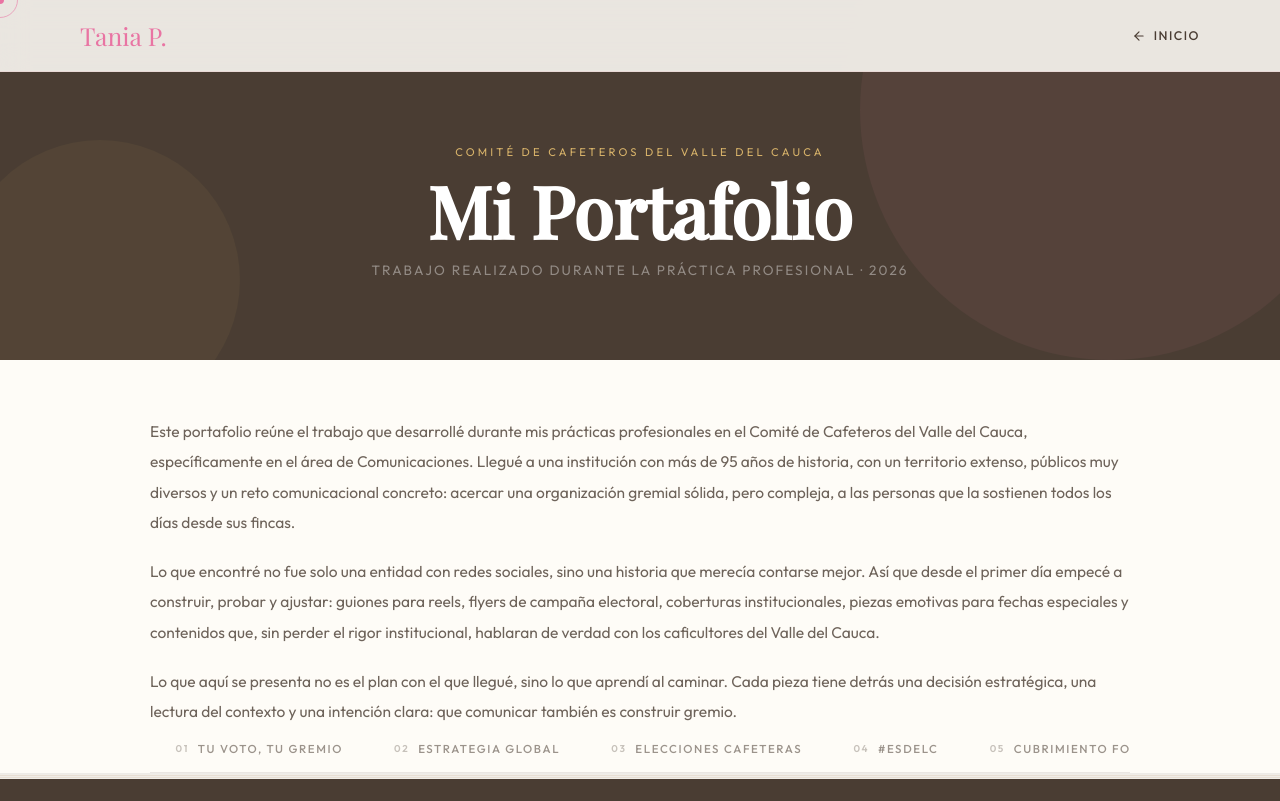
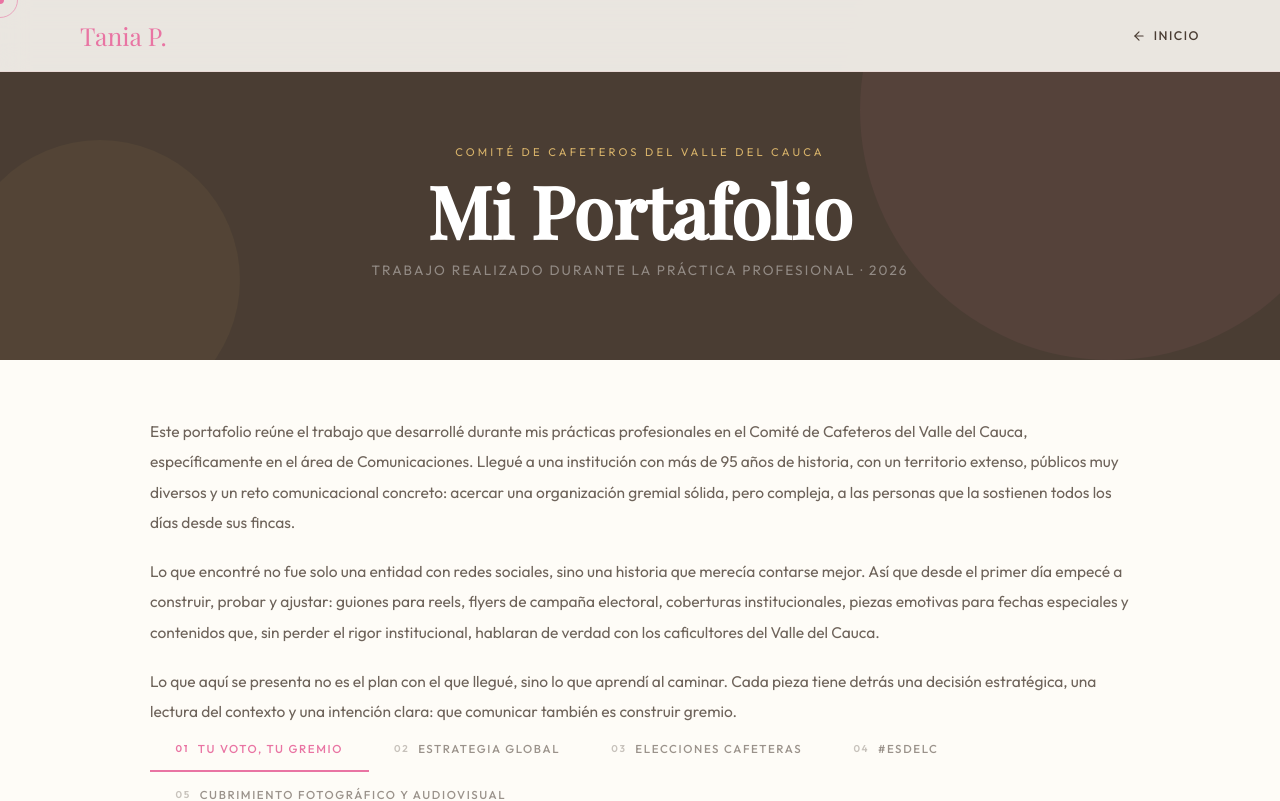
Before and after one commit to rckt-workspace/taniaPortafolio, a React (Vite) app in the folder portafolio-react/: page /portafolio in a window 1280 px wide. Shown: the top 801 px of the page. Built offline with nearby package versions, Linux system fonts and the light colour scheme.

Commit message:
mejoramiento del portafolio

```diff
--- a/portafolio-react/src/pages/Portafolio.jsx
+++ b/portafolio-react/src/pages/Portafolio.jsx
@@ -184,11 +184,7 @@
 
 export default function Portafolio() {
   const [active, setActive] = useState(null);
-  const [openSection, setOpenSection] = useState(null);
-
-  function toggleSection(id) {
-    setOpenSection((current) => (current === id ? null : id));
-  }
+  const [openSection, setOpenSection] = useState(SECTIONS[0].id);
 
   return (
     <>
@@ -254,7 +250,7 @@
                 className={`${styles.portNavItem} ${
                   openSection === section.id ? styles.portNavItemActive : ''
                 }`}
-                onClick={() => toggleSection(section.id)}
+                onClick={() => setOpenSection(section.id)}
               >
                 <span className={styles.portNavNum}>
                   {String(i + 1).padStart(2, '0')}
--- a/portafolio-react/src/pages/Portafolio.module.css
+++ b/portafolio-react/src/pages/Portafolio.module.css
@@ -72,13 +72,12 @@
 
 .portNav {
   display: flex;
+  flex-wrap: wrap;
   gap: 0;
   border-bottom: 1px solid rgba(58, 46, 40, 0.1);
-  overflow-x: auto;
 }
 
 .portNavItem {
-  flex-shrink: 0;
   display: inline-flex;
   align-items: center;
   gap: 0.55rem;
```
